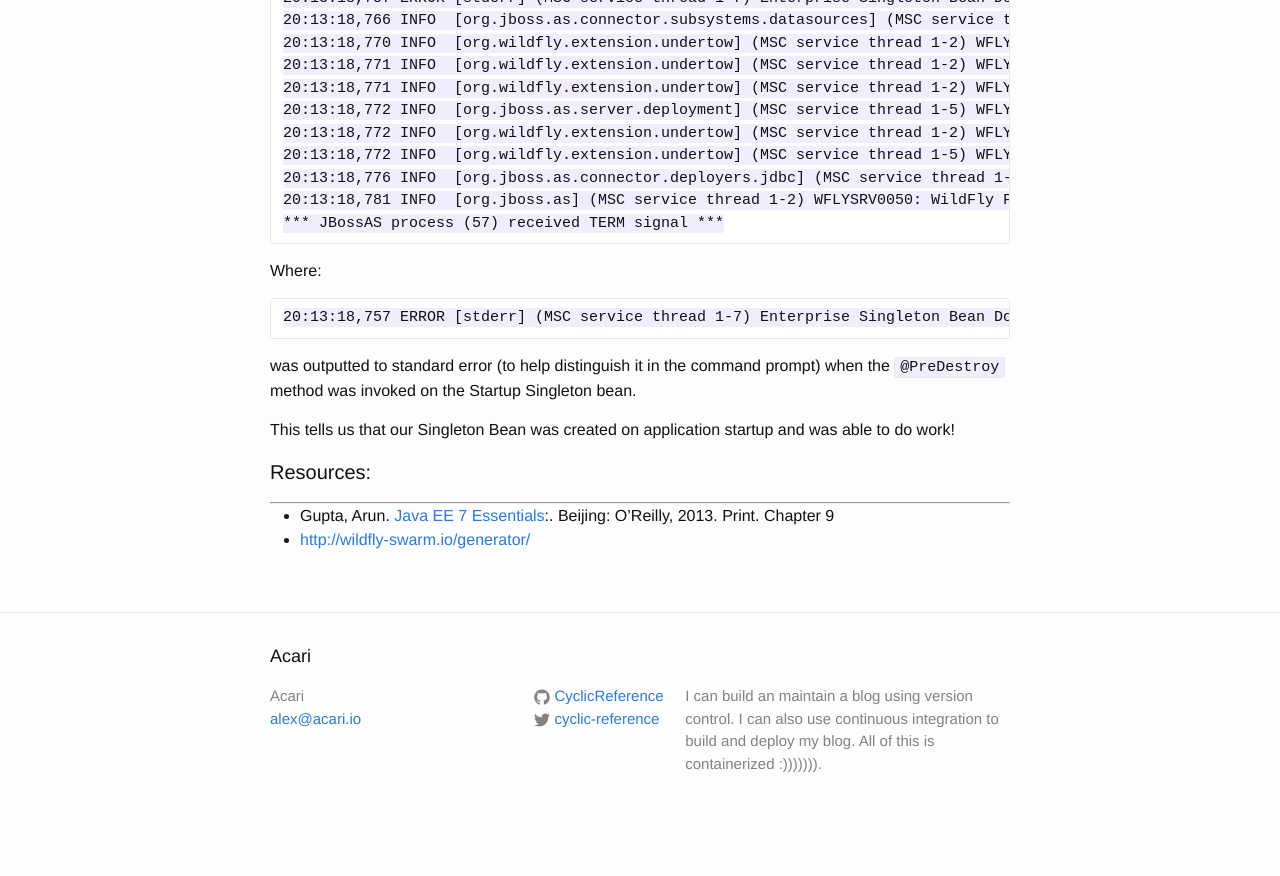
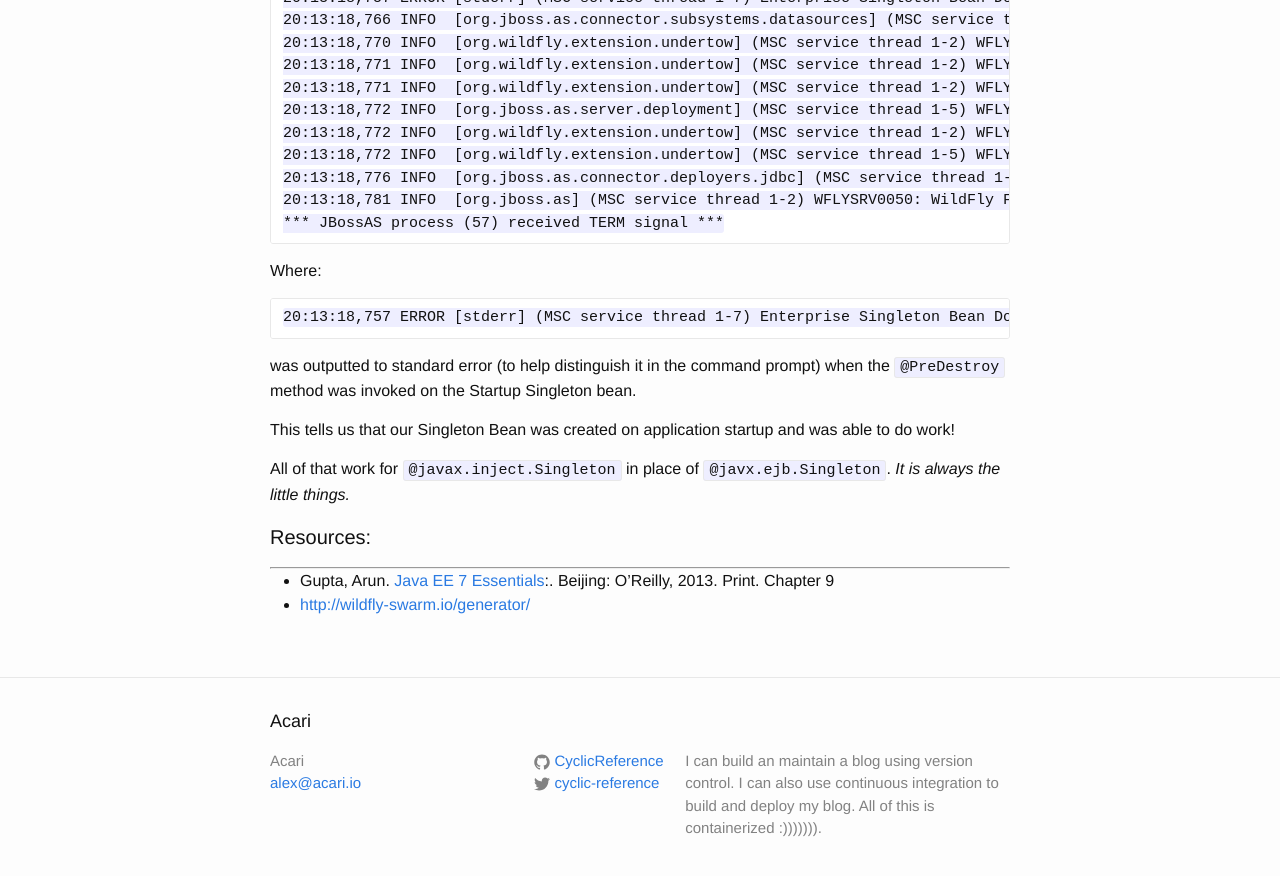
Before and after one commit to Unthrottled/blog, a Jekyll site: the page built from _posts/2017-04-23-Startup-CDI.md, in a window 1280 px wide and 900 px high, scrolled down 6838 px. Shown: the top 876 px of the window. Built offline with Jekyll 4.4.1, drawn with Linux system fonts in a browser that asks for light colours; before the commit the page ends 7673 px from its top, so only the background shows below that.

Commit message:
Added outro.

```diff
--- a/_posts/2017-04-23-Startup-CDI.md
+++ b/_posts/2017-04-23-Startup-CDI.md
@@ -308,6 +308,8 @@ Where:
 
 This tells us that our Singleton Bean was created on application startup and was able to do work!
 
+All of that work for `@javax.inject.Singleton` in place of `@javx.ejb.Singleton`. _It is always the little things._
+
 #### Resources:
 
 ---
```
